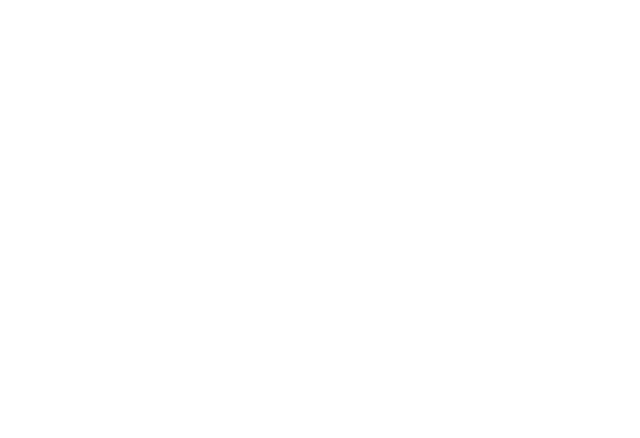
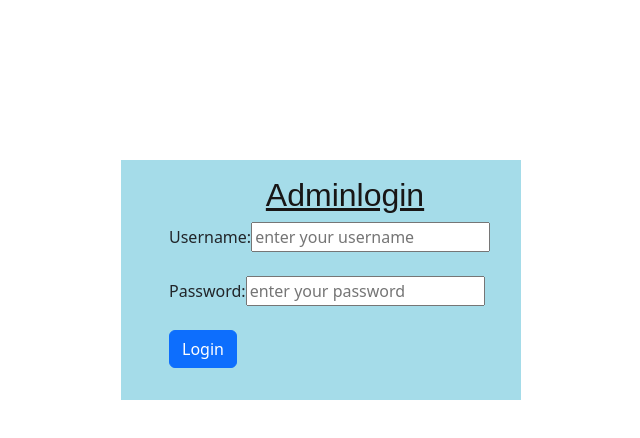
Before and after one commit to RadhulSics/Restaurant01, a React (Create React App) app: page /Adminlogin in a window 1280 px wide. Before the commit this address had no page. Shown: the top 438 px of the page, without its empty margins (327-967 px from the left). Built offline with nearby package versions, Linux system fonts and the light colour scheme.

Commit message:
firstcommit

```diff
--- a/package.json
+++ b/package.json
@@ -6,6 +6,7 @@
     "@testing-library/jest-dom": "^5.17.0",
     "@testing-library/react": "^13.4.0",
     "@testing-library/user-event": "^13.5.0",
+    "bootstrap": "^5.3.2",
     "react": "^18.2.0",
     "react-dom": "^18.2.0",
     "react-router-dom": "^6.21.3",
--- a/src/App.js
+++ b/src/App.js
@@ -1,28 +1,23 @@
 import React from 'react';
-
+import 'bootstrap/dist/css/bootstrap.min.css';
+import 'bootstrap/dist/js/bootstrap.bundle.min';
 import Projectreg from "./components/Projectreg";
 import "./components/Projectreg.css";
-
 import Forgotpassword from './components/Forgotpassword';
 import './components/Forgotpassword.css'
 import {BrowserRouter,Route,Routes} from"react-router-dom";
 import Restaurantgallery from './components/Restaurantgallery';
-
-
-
-
-
+import Adminlogin from './components/Adminlogin';
+import './components/Adminlogin.css';
 function App() {
   return (
     <div className="App">
-
-
-
-      <BrowserRouter>
+<BrowserRouter>
       <Routes>
         <Route path='/Forgotpassword'element={<Forgotpassword/>}/>
         <Route path='/Projectreg'element={<Projectreg/>}/>
         <Route path='/Restaurantgallery'element={<Restaurantgallery/>}/>
+        <Route path='/Adminlogin'element={<Adminlogin/>}/>
 
       </Routes>
       </BrowserRouter>
--- /dev/null
+++ b/src/components/Adminlogin.css
@@ -0,0 +1,22 @@
+/* .Adminloginmaindiv{
+    background-image: url("");
+    background-repeat: no-repeat;
+    background-size: cover;
+    height: 800px;
+    width: 1600px;
+} */
+h1{
+    text-align: center;
+    color: rgb(24, 22, 22);
+}
+.main1{
+    border: 30rem solid rgb(6, 27, 32);
+    border: none;
+    height: 15rem;
+    width: 25rem;
+    background-color:rgba(24, 166, 198, 0.388);
+    padding-left: 3rem;
+    padding-top: 1rem;
+    margin-top: 10rem;
+    margin-left: 28rem;
+}
--- /dev/null
+++ b/src/components/Adminlogin.js
@@ -0,0 +1,59 @@
+import React, { useState } from 'react'
+
+function Adminlogin() {
+    const [Form,setForm]=useState({
+        Username:"",
+
+        Password:""
+
+    })
+    const[errors,setErrors]=useState({
+        passwordmissmatch:"",
+    });
+
+
+    const HandleClickFunction=(e)=>{
+        setForm({...Form,[e.target.name]:e.target.value});
+      };
+    //   if(e.target.name === "password" || e.target.name === "Confirmpassword"){
+    //     setErrors(true);
+    //   }
+    //   else(
+    //     set
+    //   )
+
+
+      const handleSubmit = (e) => {
+        e.preventDefault()
+
+        alert("login successfully")
+
+    }
+    // if(Form.Password !== Form.ConfirmPassword){
+    //     setErrors({
+    //         passwordmissmatch:"password do not match",
+    //     });
+    // return;
+    // }
+
+  return (
+    // <div class=" Adminloginmaindiv ">
+    <div class="main1">
+        <form onSubmit={handleSubmit}>
+       <h1>Adminlogin</h1>
+      Username:
+      <input type='text'placeholder='enter your username' name='Username' onChange={HandleClickFunction}required></input><br/><br/>
+
+
+      Password:
+      <input type='password' placeholder='enter your password' name='Password' value={Form.password} onChange={HandleClickFunction}required></input><br/><br/>
+      <button type="button" class="btn btn-primary" onClick={handleSubmit}>Login</button>
+      </form>
+
+
+    </div>
+    // </div>
+  )
+}
+
+export default Adminlogin
--- a/src/components/Projectreg.css
+++ b/src/components/Projectreg.css
@@ -2,13 +2,15 @@
     background-image:url("https://images.pexels.com/photos/1640773/pexels-photo-1640773.jpeg");
     background-repeat: no-repeat;
     background-size: cover;
+    /* height: 800px; */
+
 
  }
  h1{
      font-family:Arial, Helvetica, sans-serif;
      text-align: center;
      font-size: 32px;
-     color: #272525;
+     color: #a40e0e;
      text-decoration: underline;
  }
  .container1{
@@ -16,7 +18,6 @@
      width: 30rem;
      height: 37rem;
      border: 1px solid rgba(0, 0, 0, 0);
-     margin-top: 2rem;
      margin-left: 28rem;
 
  }
--- a/src/components/Projectreg.js
+++ b/src/components/Projectreg.js
@@ -25,10 +25,10 @@
   }
   return (
     <div class=" Projectregmaindiv ">
-    <div class=" container1   "
-    //   class="form-control d-flex mx-auto"
-    //   style={{ width: "30rem", marginTop: "8rem", backgroundColor:"rgba" }}
-    >
+    <div class=" container1   ">
+      {/* <div class="form-control d-flex mx-auto">
+      style={{ width: "30rem", marginTop: "8rem", backgroundColor:"rgba" }}</div> */}
+
 
       <form onSubmit={Submit}>
       <h1>Create Your Account</h1>
```
Also changed, not shown: src/components/Adminpage.js (deleted, +0 -45 lines), 1 other file (tests, documents, lock files or other folders).
